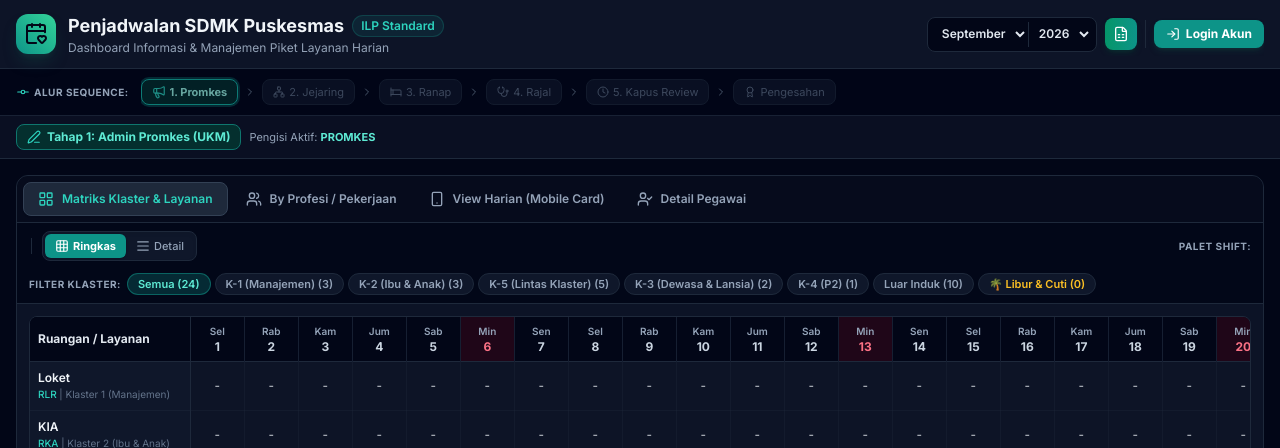
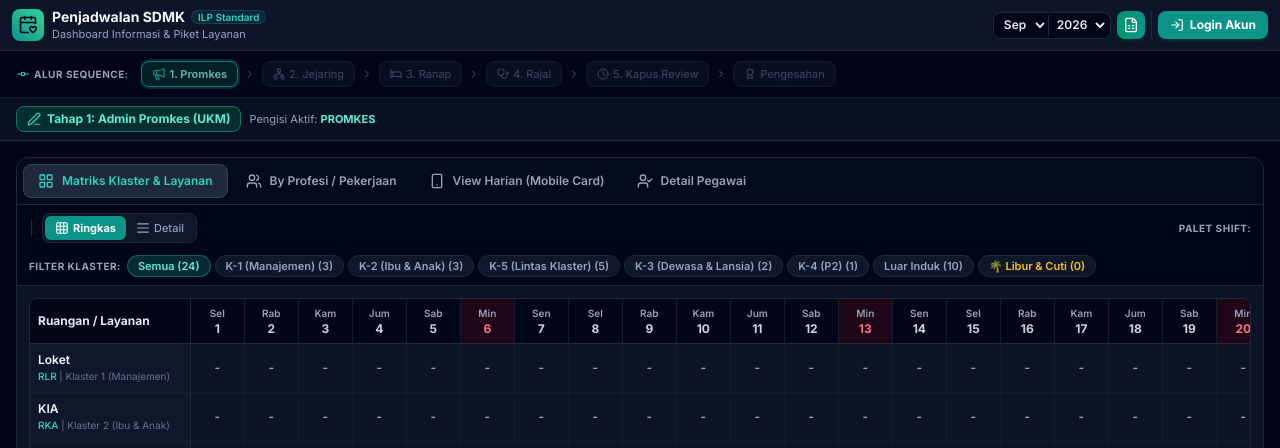
Before and after one commit to sekertariat-kunjang/penjadwalan-sdmk, a Flask app: page / in a window 1280 px wide. Shown: the top 448 px of the page. Run offline with Flask 3, Linux system fonts and the light colour scheme; data comes from the database, SQL or seed files in the repository; both versions use the stored data as it was after the commit; some libraries are stand-ins or nearby versions.

Commit message:
fix: bump static asset version to v20260904_v10 to force browser cache bypass and disable template caching

```diff
--- a/app.py
+++ b/app.py
@@ -41,6 +41,8 @@ app.config['SQLALCHEMY_DATABASE_URI'] = os.environ.get(
     'DATABASE_URL', f'sqlite:///{db_path}'
 )
 app.config['SQLALCHEMY_TRACK_MODIFICATIONS'] = False
+app.config['TEMPLATES_AUTO_RELOAD'] = True
+app.config['SEND_FILE_MAX_AGE_DEFAULT'] = 0
 
 db.init_app(app)
 
--- a/templates/index.html
+++ b/templates/index.html
@@ -114,73 +114,71 @@
 </head>
 <body class="bg-slate-950 text-slate-100 min-h-screen flex flex-col antialiased selection:bg-teal-500 selection:text-white">
 
-    <!-- Top Header Navigation -->
-    <header class="bg-slate-900/90 backdrop-blur-md border-b border-slate-800 sticky top-0 z-40 px-4 py-3">
-        <div class="max-w-7xl mx-auto flex flex-col md:flex-row items-center justify-between gap-4">
+    <!-- Top Header Navigation (Strict 1-Row Layout) -->
+    <header class="bg-slate-900/95 backdrop-blur-md border-b border-slate-800 sticky top-0 z-40 px-3 py-2">
+        <div class="max-w-7xl mx-auto flex items-center justify-between gap-2 flex-nowrap overflow-x-auto scrollbar-none">
 
             <!-- Logo & Title -->
-            <div class="flex items-center gap-3">
-                <div class="w-10 h-10 rounded-xl bg-gradient-to-tr from-teal-600 to-emerald-400 flex items-center justify-center shadow-lg shadow-teal-900/40">
-                    <i data-lucide="calendar-heart" class="w-6 h-6 text-slate-950 font-bold"></i>
+            <div class="flex items-center gap-2 shrink-0">
+                <div class="w-8 h-8 rounded-lg bg-gradient-to-tr from-teal-600 to-emerald-400 flex items-center justify-center shadow-md shrink-0">
+                    <i data-lucide="calendar-heart" class="w-5 h-5 text-slate-950 font-bold"></i>
                 </div>
-                <div>
-                    <h1 class="text-lg font-bold text-slate-100 flex items-center gap-2">
-                        Penjadwalan SDMK Puskesmas
-                        <span class="text-xs font-semibold px-2 py-0.5 rounded-full bg-teal-500/10 text-teal-400 border border-teal-500/20">ILP Standard</span>
+                <div class="hidden sm:block">
+                    <h1 class="text-sm font-bold text-slate-100 flex items-center gap-1.5 leading-tight">
+                        Penjadwalan SDMK
+                        <span class="text-[10px] font-semibold px-1.5 py-0.2 rounded-full bg-teal-500/10 text-teal-400 border border-teal-500/20">ILP Standard</span>
                     </h1>
-                    <p class="text-xs text-slate-400">Dashboard Informasi & Manajemen Piket Layanan Harian</p>
+                    <p class="text-[11px] text-slate-400">Dashboard Informasi & Piket Layanan</p>
                 </div>
             </div>
 
             <!-- Periode Filter, User Auth & Actions (Strict 1-Row Layout) -->
-            <div class="flex items-center gap-2 shrink-0 flex-nowrap overflow-x-auto py-1 scrollbar-none">
+            <div class="flex items-center gap-1.5 shrink-0 flex-nowrap">
                 <!-- Select Month & Year -->
-                <div class="flex items-center bg-slate-950 border border-slate-800 rounded-lg p-1 shrink-0">
-                    <select id="select-month" class="bg-transparent text-xs font-semibold text-slate-200 px-1.5 py-1 focus:outline-none cursor-pointer">
-                        <option value="1" class="bg-slate-900">Januari</option>
-                        <option value="2" class="bg-slate-900">Februari</option>
-                        <option value="3" class="bg-slate-900">Maret</option>
-                        <option value="4" class="bg-slate-900">April</option>
+                <div class="flex items-center bg-slate-950 border border-slate-800 rounded-lg p-0.5 shrink-0">
+                    <select id="select-month" class="bg-transparent text-xs font-semibold text-slate-200 px-1 py-0.5 focus:outline-none cursor-pointer">
+                        <option value="1" class="bg-slate-900">Jan</option>
+                        <option value="2" class="bg-slate-900">Feb</option>
+                        <option value="3" class="bg-slate-900">Mar</option>
+                        <option value="4" class="bg-slate-900">Apr</option>
                         <option value="5" class="bg-slate-900">Mei</option>
-                        <option value="6" class="bg-slate-900">Juni</option>
-                        <option value="7" class="bg-slate-900">Juli</option>
-                        <option value="8" class="bg-slate-900">Agustus</option>
-                        <option value="9" class="bg-slate-900">September</option>
-                        <option value="10" class="bg-slate-900">Oktober</option>
-                        <option value="11" class="bg-slate-900">November</option>
-                        <option value="12" class="bg-slate-900">Desember</option>
+                        <option value="6" class="bg-slate-900">Jun</option>
+                        <option value="7" class="bg-slate-900">Jul</option>
+                        <option value="8" class="bg-slate-900">Agt</option>
+                        <option value="9" class="bg-slate-900">Sep</option>
+                        <option value="10" class="bg-slate-900">Okt</option>
+                        <option value="11" class="bg-slate-900">Nov</option>
+                        <option value="12" class="bg-slate-900">Des</option>
                     </select>
-                    <select id="select-year" class="bg-transparent text-xs font-semibold text-slate-200 px-1.5 py-1 focus:outline-none cursor-pointer border-l border-slate-800">
+                    <select id="select-year" class="bg-transparent text-xs font-semibold text-slate-200 px-1 py-0.5 focus:outline-none cursor-pointer border-l border-slate-800">
                         <option value="2025" class="bg-slate-900">2025</option>
                         <option value="2026" class="bg-slate-900">2026</option>
                         <option value="2027" class="bg-slate-900">2027</option>
                     </select>
                 </div>
 
-                <!-- Manage Layanan Button -->
-                <button id="btn-manage-layanan" onclick="openRuanganModal()" class="flex items-center gap-1 px-2.5 py-1.5 rounded-lg bg-slate-800 hover:bg-slate-700 text-slate-200 text-xs font-semibold border border-slate-700 transition shrink-0" title="Kelola Layanan / Ruangan">
+                <!-- Manage Layanan Button (Icon Only) -->
+                <button id="btn-manage-layanan" onclick="openRuanganModal()" class="flex items-center justify-center p-1.5 rounded-lg bg-slate-800 hover:bg-slate-700 text-slate-200 border border-slate-700 transition shrink-0" title="Kelola Layanan / Ruangan">
                     <i data-lucide="plus-circle" class="w-4 h-4 text-teal-400"></i>
-                    <span class="hidden xl:inline">Layanan</span>
                 </button>
 
-                <!-- Admin Kelola Pegawai Button -->
-                <button onclick="openPegawaiModal('individu')" id="btn-import-excel" class="hidden flex items-center gap-1 px-2.5 py-1.5 rounded-lg bg-teal-800/80 hover:bg-teal-700 text-teal-100 text-xs font-bold border border-teal-600/60 shadow-md transition shrink-0" title="Kelola Data Pegawai">
+                <!-- Admin Kelola Pegawai Button (Icon Only) -->
+                <button onclick="openPegawaiModal('individu')" id="btn-import-excel" class="hidden flex items-center justify-center p-1.5 rounded-lg bg-teal-800/80 hover:bg-teal-700 text-teal-100 border border-teal-600/60 shadow-md transition shrink-0" title="Kelola Data Pegawai">
                     <i data-lucide="users" class="w-4 h-4 text-teal-300"></i>
-                    <span class="hidden xl:inline">Pegawai</span>
                 </button>
 
                 <!-- Admin Backup Database Button (Icon Only) -->
-                <button id="btn-backup-db" onclick="downloadBackupDatabase()" class="hidden flex items-center justify-center p-2 rounded-lg bg-slate-800 hover:bg-slate-700 text-teal-300 border border-slate-700 shadow-md transition shrink-0" title="Download Backup Database SQLite (.db)">
+                <button id="btn-backup-db" onclick="downloadBackupDatabase()" class="hidden flex items-center justify-center p-1.5 rounded-lg bg-slate-800 hover:bg-slate-700 text-teal-300 border border-slate-700 shadow-md transition shrink-0" title="Download Backup Database SQLite (.db)">
                     <i data-lucide="database" class="w-4 h-4 text-teal-400"></i>
                 </button>
 
                 <!-- Export Excel Button (Icon Only) -->
-                <button onclick="exportExcel()" class="flex items-center justify-center p-2 rounded-lg bg-gradient-to-r from-emerald-600 to-teal-600 hover:from-emerald-500 hover:to-teal-500 text-white shadow-md shadow-emerald-900/30 transition shrink-0" title="Export Jadwal ke Excel (.xlsx)">
+                <button onclick="exportExcel()" class="flex items-center justify-center p-1.5 rounded-lg bg-gradient-to-r from-emerald-600 to-teal-600 hover:from-emerald-500 hover:to-teal-500 text-white shadow-md shadow-emerald-900/30 transition shrink-0" title="Export Jadwal ke Excel (.xlsx)">
                     <i data-lucide="file-spreadsheet" class="w-4 h-4"></i>
                 </button>
 
                 <!-- User Auth Profile Badge -->
-                <div id="user-profile-badge" class="flex items-center gap-2 pl-2 border-l border-slate-800 shrink-0">
+                <div id="user-profile-badge" class="flex items-center gap-1.5 pl-1.5 border-l border-slate-800 shrink-0">
                     <!-- Populated via JS -->
                 </div>
             </div>
@@ -1064,7 +1062,7 @@
     </div>
 
     <!-- Application Script -->
-    <script src="{{ url_for('static', filename='js/main.js') }}?v=20260831_v8"></script>
+    <script src="{{ url_for('static', filename='js/main.js') }}?v=20260904_v10"></script>
     <script>
         // Initialize Lucide Icons
         lucide.createIcons();
```
Also changed, not shown: instance/puskesmas_sdmk.db.
